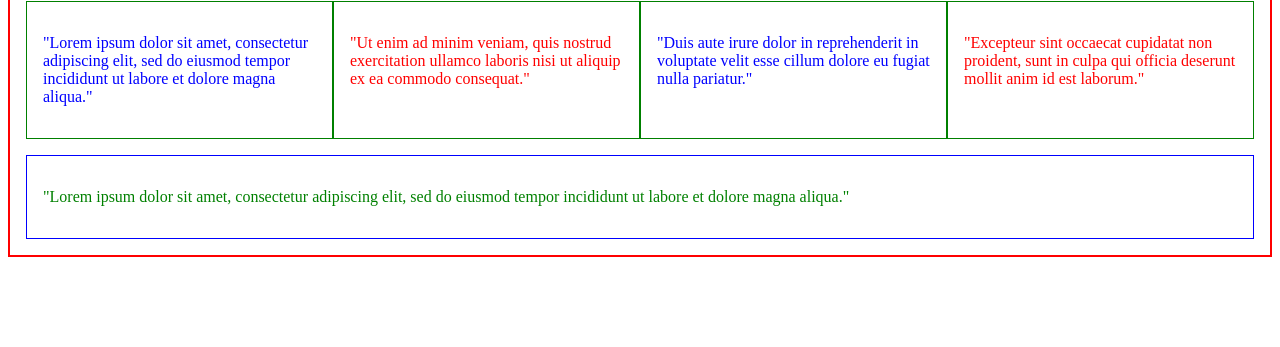
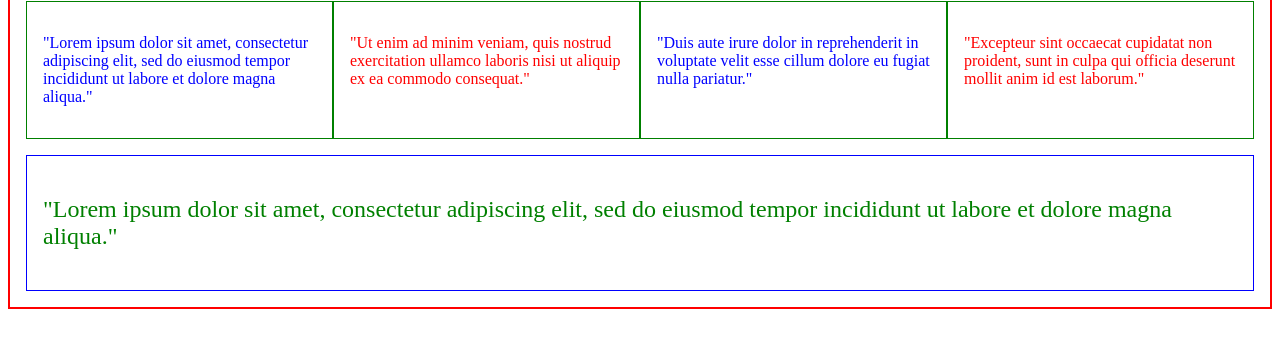
Before and after one commit to Stephanie-02/Develhope_SASS_Exercises, a plain HTML site: page Mixin/sass_exercise_2-mixin/index.html in a window 1280 px wide. Shown: the part 105-452 px from the top of the page. Drawn offline with Linux system fonts and the light colour scheme.

Commit message:
Completed

```diff
--- a/Mixin/sass_exercise_2-mixin/style.scss
+++ b/Mixin/sass_exercise_2-mixin/style.scss
@@ -2,26 +2,27 @@
     color: $color;
     padding: 1rem;
     border: 1px solid $border-color;
+    font-size: $font-size;
 }
 
 .article-card1 {
-    @include article-card(blue, green)
+    @include article-card(blue, green);
 }
 
 .article-card2 {
-    @include article-card(red, green)
+    @include article-card(red, green);
 }
 
 .article-card3 {
-    @include article-card(blue, green)
+    @include article-card(blue, green);
 }
 
 .article-card4 {
-    @include article-card(red, green)
+    @include article-card(red, green);
 }
 
 .article-card5 {
-    @include article-card(green, blue,)
+    @include article-card(green, blue,24px);
 }
 
 body {
```
Also changed, not shown: Mixin/sass_exercise_2-mixin/style.css, 1 other file.
